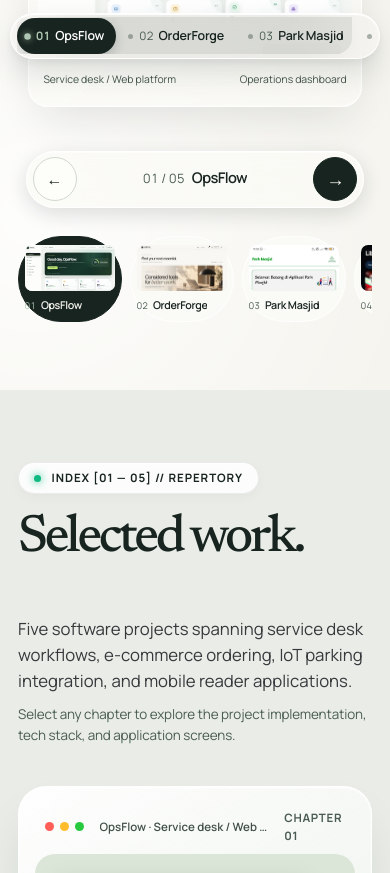
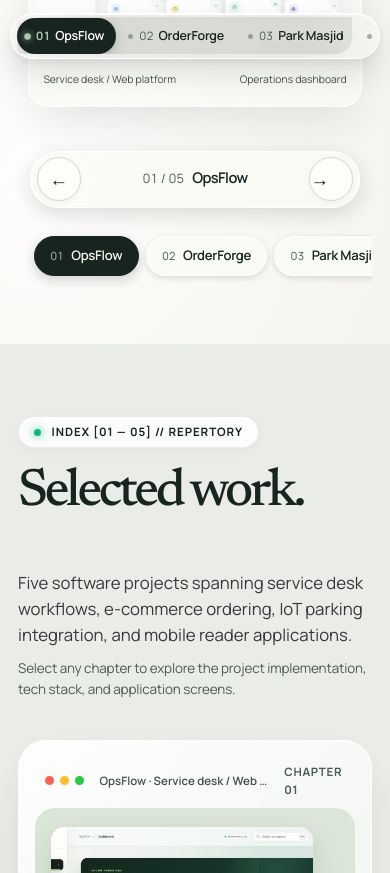
Before and after one commit to reiky03/portfolio, a React (Vite) app: page / in a window 390 px wide. Shown: the part 771-1644 px from the top of the page. Built offline with nearby package versions, Linux system fonts and the light colour scheme.

Commit message:
fix(mobile): refine project deck buttons into sleek pill tabs and remove junior vacancies badge

```diff
--- a/src/main.tsx
+++ b/src/main.tsx
@@ -31,7 +31,15 @@ function DeckGallery({ project, isActive, onPreview }: { project: Project; isAct
 function ProjectDeck({ activeIndex, hoveredIndex, onHoverProject, onSelectProject, onPreview }: { activeIndex: number; hoveredIndex: number | null; onHoverProject: (index: number | null) => void; onSelectProject: (index: number) => void; onPreview: (shot: ProjectShot) => void }) {
   const touchStartX = useRef<number | null>(null)
   const swipeJustFinished = useRef(false)
+  const railRef = useRef<HTMLDivElement | null>(null)
   const changeProject = (direction: number) => { onHoverProject(null); onSelectProject((activeIndex + direction + projects.length) % projects.length) }
+
+  useEffect(() => {
+    const activeTab = railRef.current?.querySelector<HTMLButtonElement>('.deck-tab.is-active')
+    if (activeTab) {
+      activeTab.scrollIntoView({ behavior: 'smooth', inline: 'center', block: 'nearest' })
+    }
+  }, [activeIndex])
 
   return (
     <div className="project-deck" role="region" aria-roledescription="carousel" aria-label="Featured project sheets" tabIndex={0} onKeyDown={event => {
@@ -80,9 +88,8 @@ function ProjectDeck({ activeIndex, hoveredIndex, onHoverProject, onSelectProjec
         <button type="button" onClick={() => changeProject(1)} aria-label="Next project"><span>Next</span><span aria-hidden="true">→</span></button>
       </div>
       </div>
-      <div className="project-deck__rail" aria-label="Choose a project slide">
+      <div className="project-deck__rail" ref={railRef} aria-label="Choose a project slide">
         {projects.map((project, index) => {
-          const shot = project.shots[0]
           return (
             <button
               className={`deck-tab deck-tab--${project.slug}${index === activeIndex ? ' is-active' : ''}`}
@@ -95,7 +102,6 @@ function ProjectDeck({ activeIndex, hoveredIndex, onHoverProject, onSelectProjec
               onClick={() => { onHoverProject(null); onSelectProject(index) }}
               key={project.slug}
             >
-              <span className="deck-tab__image">{shot ? <img src={shot.src} alt="" loading="lazy" /> : <span aria-hidden="true">MT</span>}</span>
               <span className="deck-tab__label"><small>{String(index + 1).padStart(2, '0')}</small><strong>{project.name}</strong></span>
             </button>
           )
@@ -669,10 +675,6 @@ function App() {
           <div className="contact-bento ios-glass-dark">
             <div className="contact-bento__grid">
               <div className="contact-bento__left">
-                <div className="contact-badge">
-                  <span className="contact-pulse" aria-hidden="true" />
-                  <span>OPEN FOR JUNIOR ROLES & OPPORTUNITIES · 2026</span>
-                </div>
                 <h2 id="contact-title">Let’s connect &<br />build together.</h2>
                 <p className="contact-subtitle">
                   Looking for a junior backend or full-stack developer? I’m eager to learn, contribute, and join a collaborative engineering team.
--- a/src/style.css
+++ b/src/style.css
@@ -2103,23 +2103,30 @@ a.profile-pill--action:hover .profile-pill__val {
     display: flex;
     align-items: center;
     justify-content: space-between;
-    width: calc(100% - 1rem);
-    max-width: 360px;
+    width: calc(100% - 1.5rem);
+    max-width: 380px;
     margin: 0 auto;
     gap: .5rem;
     padding: .35rem;
   }
-  .project-deck__controls button {
+  .project-deck__controls button,
+  .project-deck__controls button:last-child {
+    display: grid;
+    place-items: center;
     width: 44px;
     height: 44px;
     flex: 0 0 44px;
-  }
-  .project-deck__controls button:last-child {
-    min-width: 0;
-    width: 44px;
-    height: 44px;
+    min-width: 44px;
     padding: 0;
-    justify-content: center;
+    border: 1px solid var(--line);
+    border-radius: 999px;
+    background: var(--white);
+    color: var(--ink);
+    font-size: 1.15rem;
+    line-height: 1;
+    cursor: pointer;
+    box-shadow: 0 2px 6px rgba(0, 0, 0, 0.04);
+    transition: background 180ms var(--ease-out), transform 180ms var(--ease-out), color 180ms var(--ease-out);
   }
   .project-deck__controls button:last-child span:first-child {
     display: none;
@@ -2129,27 +2136,95 @@ a.profile-pill--action:hover .profile-pill__val {
     line-height: 1;
     margin: 0;
   }
+  .project-deck__controls button:hover,
+  .project-deck__controls button:last-child:hover {
+    background: var(--sage);
+    border-color: var(--line);
+    color: var(--ink);
+    transform: none;
+  }
+  .project-deck__controls button:active,
+  .project-deck__controls button:last-child:active {
+    background: var(--ink);
+    border-color: var(--ink);
+    color: var(--white);
+    transform: scale(.93);
+  }
   .project-deck__controls p {
     flex: 1 1 auto;
     justify-content: center;
     min-width: 0;
-    gap: .45rem;
+    gap: .5rem;
     margin: 0;
   }
   .project-deck__controls p span {
     font-size: .8rem;
     white-space: nowrap;
+    color: var(--muted);
   }
   .project-deck__controls p strong {
     max-width: 15ch;
     font-size: .92rem;
-  }
-  .project-deck__rail { justify-content: flex-start; flex-wrap: nowrap; gap: .5rem; overflow-x: auto; padding: 8px 2px 12px; scrollbar-width: thin; scroll-snap-type: x proximity; }
-  .deck-tab { display: grid; gap: .25rem; flex: 0 0 104px; min-height: 86px; padding: .35rem; scroll-snap-align: start; }
-  .deck-tab__image { display: grid; }
-  .deck-tab__label { gap: .3rem; }
-  .deck-tab__label small { font-size: .58rem; }
-  .deck-tab__label strong { font-size: .67rem; }
+    font-weight: 600;
+  }
+  .project-deck__rail {
+    display: flex;
+    justify-content: flex-start;
+    flex-wrap: nowrap;
+    gap: .45rem;
+    overflow-x: auto;
+    padding: 8px 1rem 12px;
+    scrollbar-width: none;
+    -ms-overflow-style: none;
+    -webkit-overflow-scrolling: touch;
+    scroll-snap-type: x proximity;
+  }
+  .project-deck__rail::-webkit-scrollbar {
+    display: none;
+  }
+  .deck-tab {
+    display: inline-flex;
+    align-items: center;
+    flex: 0 0 auto;
+    min-width: 0;
+    min-height: 40px;
+    padding: .45rem .95rem;
+    border: 1px solid var(--glass-edge);
+    border-radius: 999px;
+    background: var(--paper);
+    color: var(--ink);
+    white-space: nowrap;
+    scroll-snap-align: center;
+    box-shadow: 0 2px 6px var(--glass-shadow);
+    transition: all 200ms var(--ease-out);
+  }
+  .deck-tab.is-active {
+    border-color: var(--ink);
+    background: var(--ink);
+    color: var(--cream);
+    box-shadow: 0 4px 12px rgba(21, 35, 30, 0.18);
+  }
+  .deck-tab__image {
+    display: none !important;
+  }
+  .deck-tab__label {
+    display: flex;
+    align-items: baseline;
+    gap: .45rem;
+  }
+  .deck-tab__label small {
+    font-size: .7rem;
+    color: var(--muted);
+    font-variant-numeric: tabular-nums;
+  }
+  .deck-tab.is-active .deck-tab__label small {
+    color: var(--sage-deep);
+  }
+  .deck-tab__label strong {
+    font-size: .82rem;
+    font-weight: 600;
+    letter-spacing: -.02em;
+  }
 
   /* Work Intro Mobile */
   .work-intro { min-height: 0; padding-block: 4.5rem; }
```
Also changed, not shown: scripts/generate_deck.cjs (+3 -12 lines), 2 other files (tests, documents, lock files or other folders).
